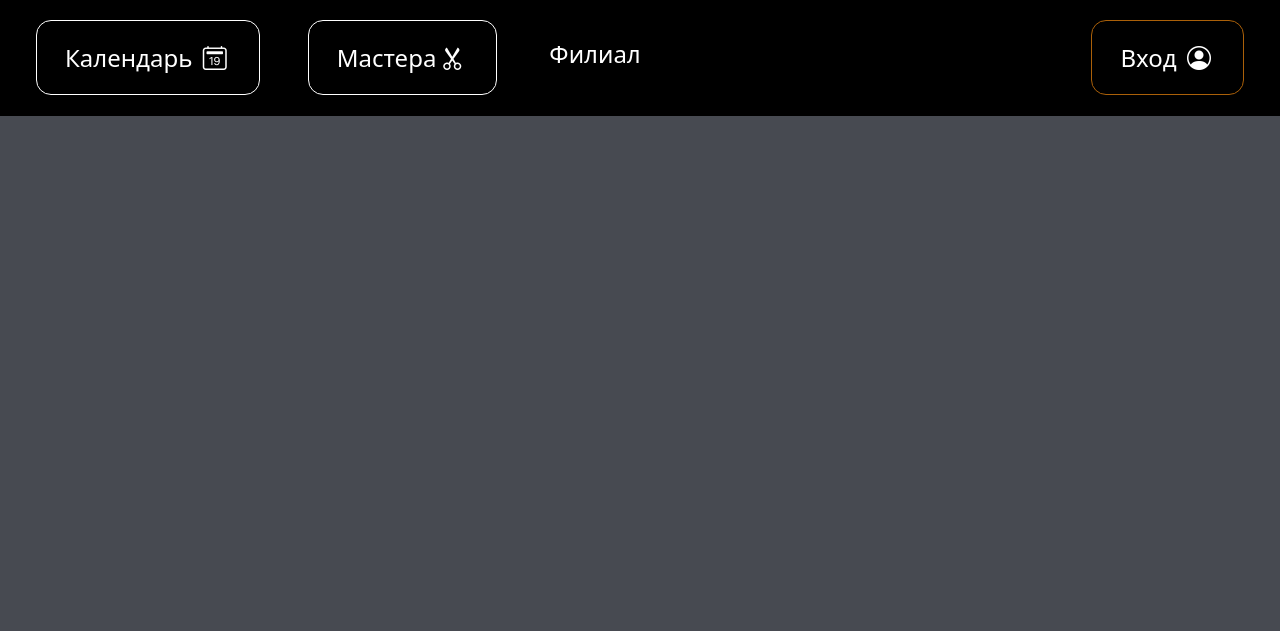
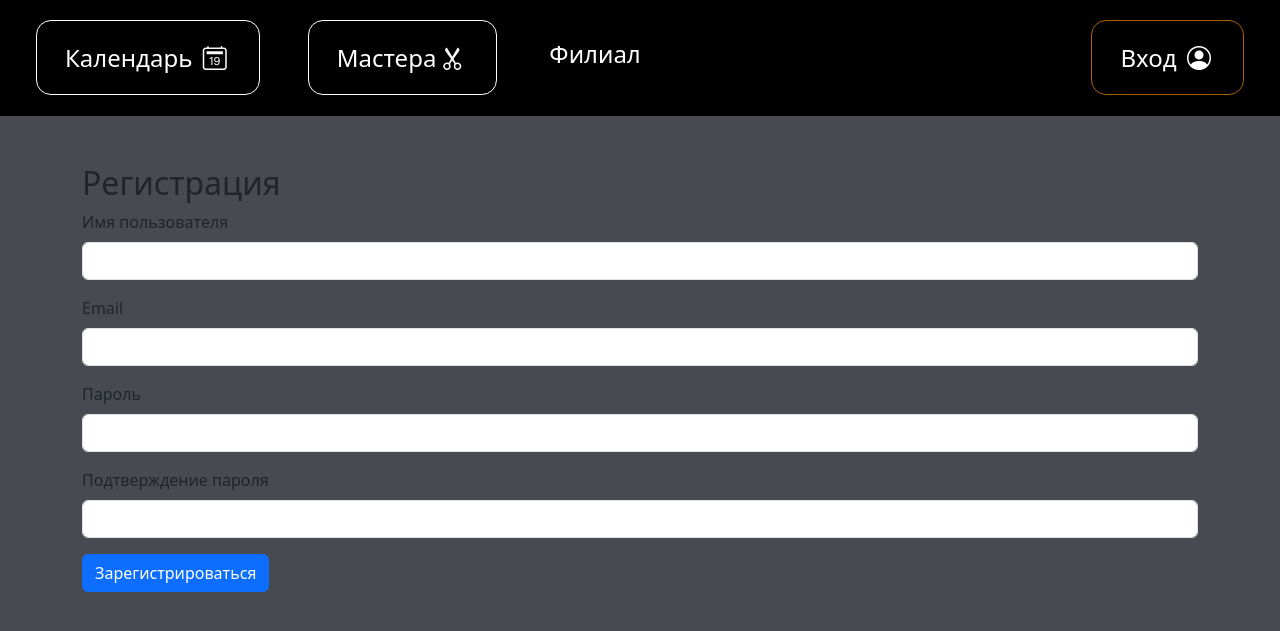
Before and after one commit to Ryize/AfanasievBarbershop, a Django app: template profiles/templates/profiles/register.html in a window 1280 px wide. Shown: the top 631 px of the page. Run offline with Django 5.2, Linux system fonts and the light colour scheme; the template is opened without the code that fills it, so the values that code supplies are empty; some libraries are stand-ins or nearby versions.

Commit message:
feat: созданы шаблоны для регистрации и входа

```diff
--- a/profiles/templates/profiles/register.html
+++ b/profiles/templates/profiles/register.html
@@ -1 +1,29 @@
-{% extends 'base.html' %}
+{% extends "base.html" %}
+
+{% block title %}Регистрация{% endblock %}
+
+{% block content %}
+<div class="container mt-5">
+    <h2>Регистрация</h2>
+    <form method="post" action="{% url 'register' %}">
+        {% csrf_token %}
+        <div class="mb-3">
+            <label for="id_username" class="form-label">Имя пользователя</label>
+            <input type="text" class="form-control" id="id_username" name="username" required>
+        </div>
+        <div class="mb-3">
+            <label for="id_email" class="form-label">Email</label>
+            <input type="email" class="form-control" id="id_email" name="email" required>
+        </div>
+        <div class="mb-3">
+            <label for="id_password1" class="form-label">Пароль</label>
+            <input type="password" class="form-control" id="id_password1" name="password1" required>
+        </div>
+        <div class="mb-3">
+            <label for="id_password2" class="form-label">Подтверждение пароля</label>
+            <input type="password" class="form-control" id="id_password2" name="password2" required>
+        </div>
+        <button type="submit" class="btn btn-primary">Зарегистрироваться</button>
+    </form>
+</div>
+{% endblock %}
```
Also changed, not shown: profiles/templates/profiles/login.html (added, +21 -0 lines).
